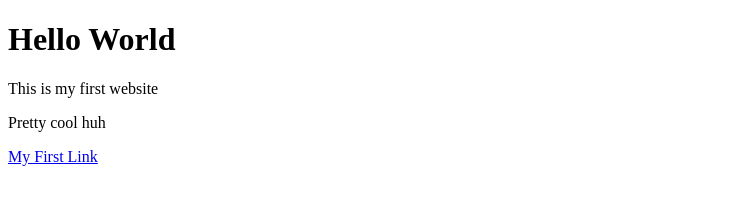
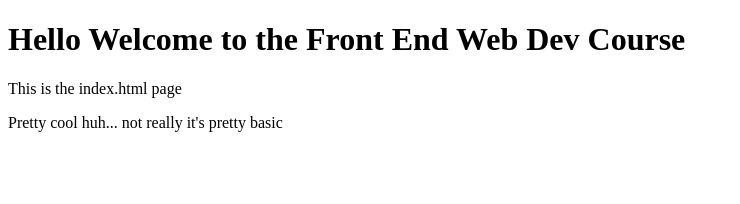
Before and after one commit to Full-S-T-E-A-M-E-Ahead/Front-End-Web-Dev-Camp, a plain HTML site: page index.html in a window 1280 px wide. Shown: the whole page, without its empty margins (0-740 px from the left). Drawn offline with Linux system fonts and the light colour scheme.

Commit message:
changing directory structure

```diff
--- a/fsa-front-end-web-dev/week-1-day-2/index.html
+++ b/index.html
@@ -6,9 +6,8 @@
     <title>Day 2: Week 1 - HTML Basics I</title>
   </head>
   <body>
-    <h1>Hello World</h1>
-    <p>This is my first website</p>
-    <p>Pretty cool huh</p>
-    <a href="my-link.html">My First Link</a>
+    <h1>Hello Welcome to the Front End Web Dev Course</h1>
+    <p>This is the index.html page</p>
+    <p>Pretty cool huh... not really it's pretty basic</p>
   </body>
 </html>
```
Also changed, not shown: 02_more_html_basics.html (added, +15 -0 lines), 01_basic_layout.html (renamed from fsa-front-end-web-dev/01_basic_layout.html), link.html (renamed from fsa-front-end-web-dev/week-1-day-2/link.html).
